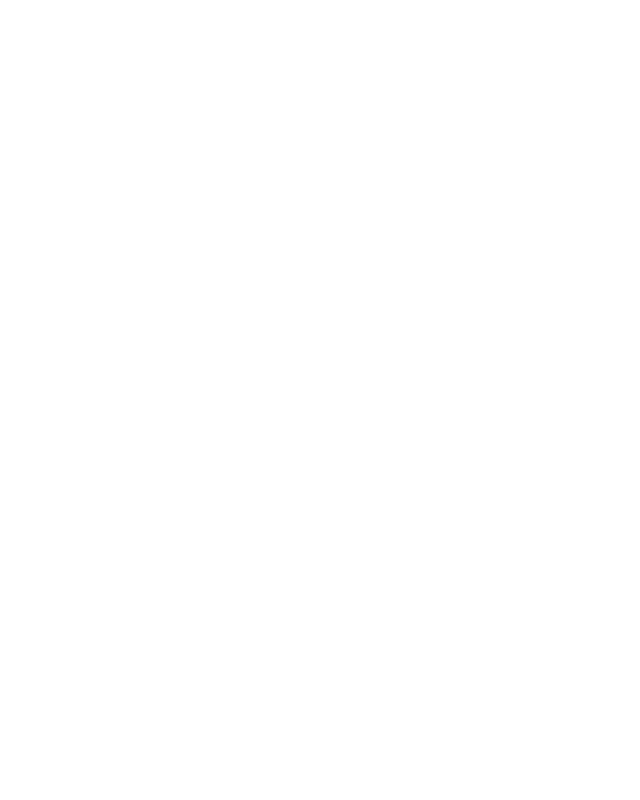
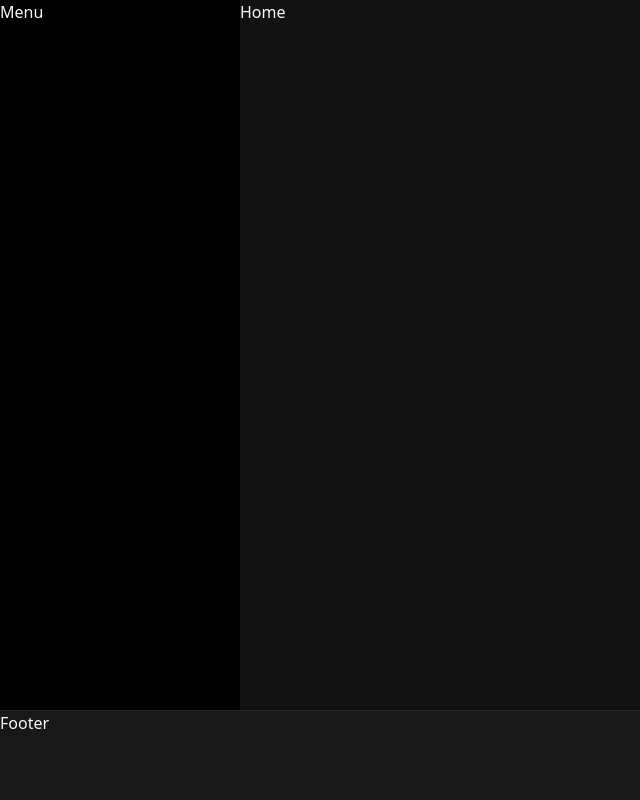
Before and after one commit to peng940825/juntify, a Vue app: page / in a window 1280 px wide. Before the commit this address had no page. Shown: the top 800 px of the page, without its empty margins (0-640 px from the left). Built offline with nearby package versions, Linux system fonts and the light colour scheme.

Commit message:
install bootstrap , 基礎版面布局

```diff
--- a/package.json
+++ b/package.json
@@ -7,6 +7,7 @@
     "build": "vue-cli-service build"
   },
   "dependencies": {
+    "bootstrap": "^5.0.0-beta3",
     "core-js": "^3.6.5",
     "vue": "^3.0.0",
     "vue-router": "^4.0.0-0",
--- a/src/App.vue
+++ b/src/App.vue
@@ -1,7 +1,16 @@
 <script>
-export default {};
+import Menu from '@/views/Menu.vue';
+import Footer from '@/views/Footer.vue';
+
+export default {
+  components: { Menu, Footer },
+};
 </script>
 
-<template></template>
+<template>
+  <Menu />
+  <router-view />
+  <Footer />
+</template>
 
 <style></style>
--- a/src/main.js
+++ b/src/main.js
@@ -1,6 +1,11 @@
-import { createApp } from 'vue'
-import App from './App.vue'
-import router from './router'
-import store from './store'
+import { createApp } from 'vue';
+import App from './App.vue';
+import router from './router';
+import store from './store';
 
-createApp(App).use(store).use(router).mount('#app')
+import 'bootstrap/dist/css/bootstrap.min.css';
+
+createApp(App)
+  .use(store)
+  .use(router)
+  .mount('#app');
--- a/src/router/index.js
+++ b/src/router/index.js
@@ -1,6 +1,12 @@
 import { createRouter, createWebHashHistory } from 'vue-router';
 
-const routes = [];
+const routes = [
+  {
+    path: '/',
+    name: 'Home',
+    component: () => import('@/views/Home.vue'),
+  },
+];
 
 const router = createRouter({
   history: createWebHashHistory(),
--- /dev/null
+++ b/src/views/Footer.vue
@@ -0,0 +1,18 @@
+<script>
+export default {};
+</script>
+
+<template>
+  <div class="footer text-light">Footer</div>
+</template>
+
+<style lang="scss" scoped>
+.footer {
+  position: fixed;
+  bottom: 0;
+  width: 100%;
+  height: 90px;
+  background-color: rgb(24, 24, 24);
+  border-top: 1px solid rgb(40, 40, 40);
+}
+</style>
--- /dev/null
+++ b/src/views/Home.vue
@@ -0,0 +1,16 @@
+<script>
+export default {};
+</script>
+
+<template>
+  <div class="home text-light">Home</div>
+</template>
+
+<style lang="scss" scoped>
+.home {
+  width: calc(100% - 240px);
+  height: 3000px;
+  background-color: rgb(18, 18, 18);
+  margin-left: 240px;
+}
+</style>
--- /dev/null
+++ b/src/views/Menu.vue
@@ -0,0 +1,17 @@
+<script>
+export default {};
+</script>
+
+<template>
+  <div class="menu text-light">Menu</div>
+</template>
+
+<style lang="scss" scoped>
+.menu {
+  position: fixed;
+  left: 0;
+  width: 240px;
+  height: calc(100vh - 90px);
+  background-color: rgb(0, 0, 0);
+}
+</style>
```
Also changed, not shown: 1 other file (tests, documents, lock files or other folders).
